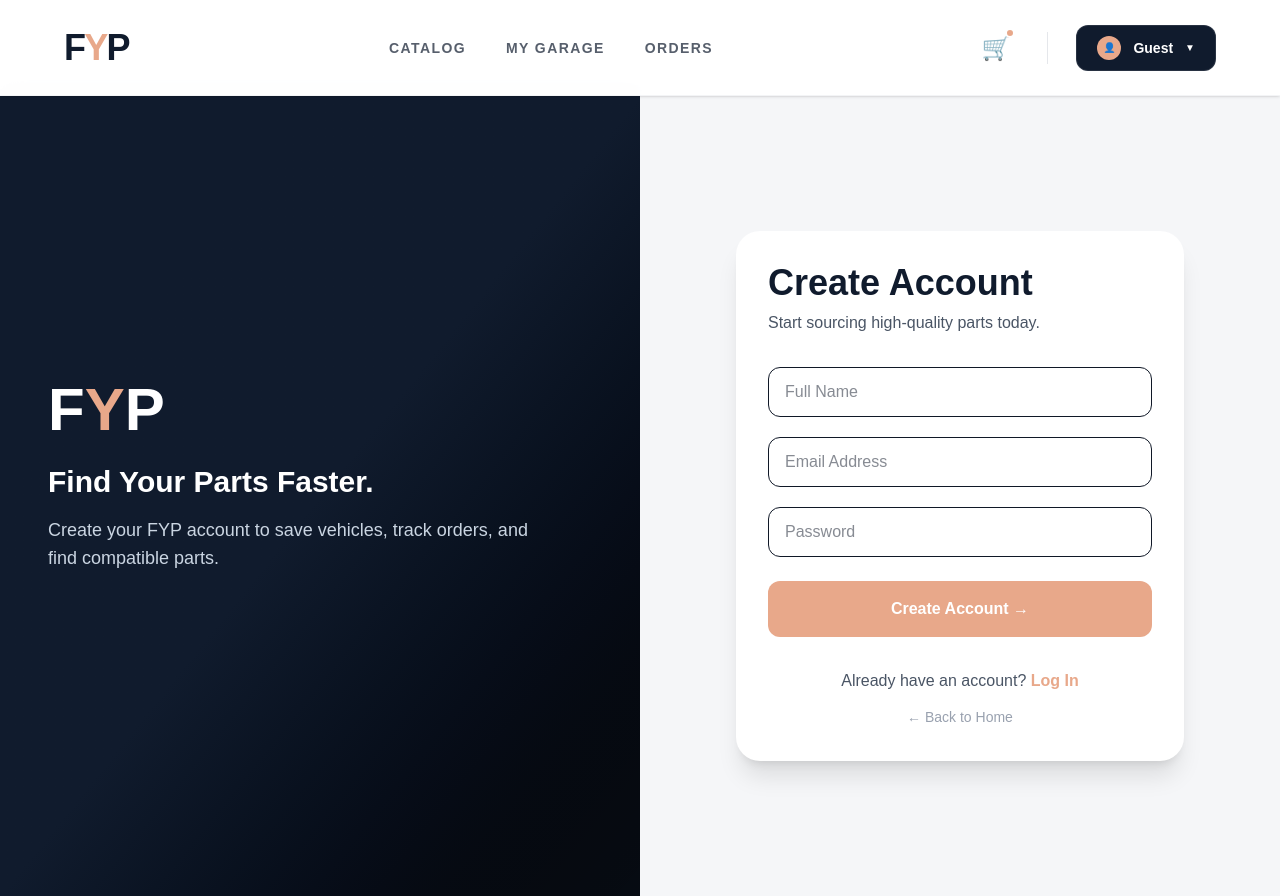
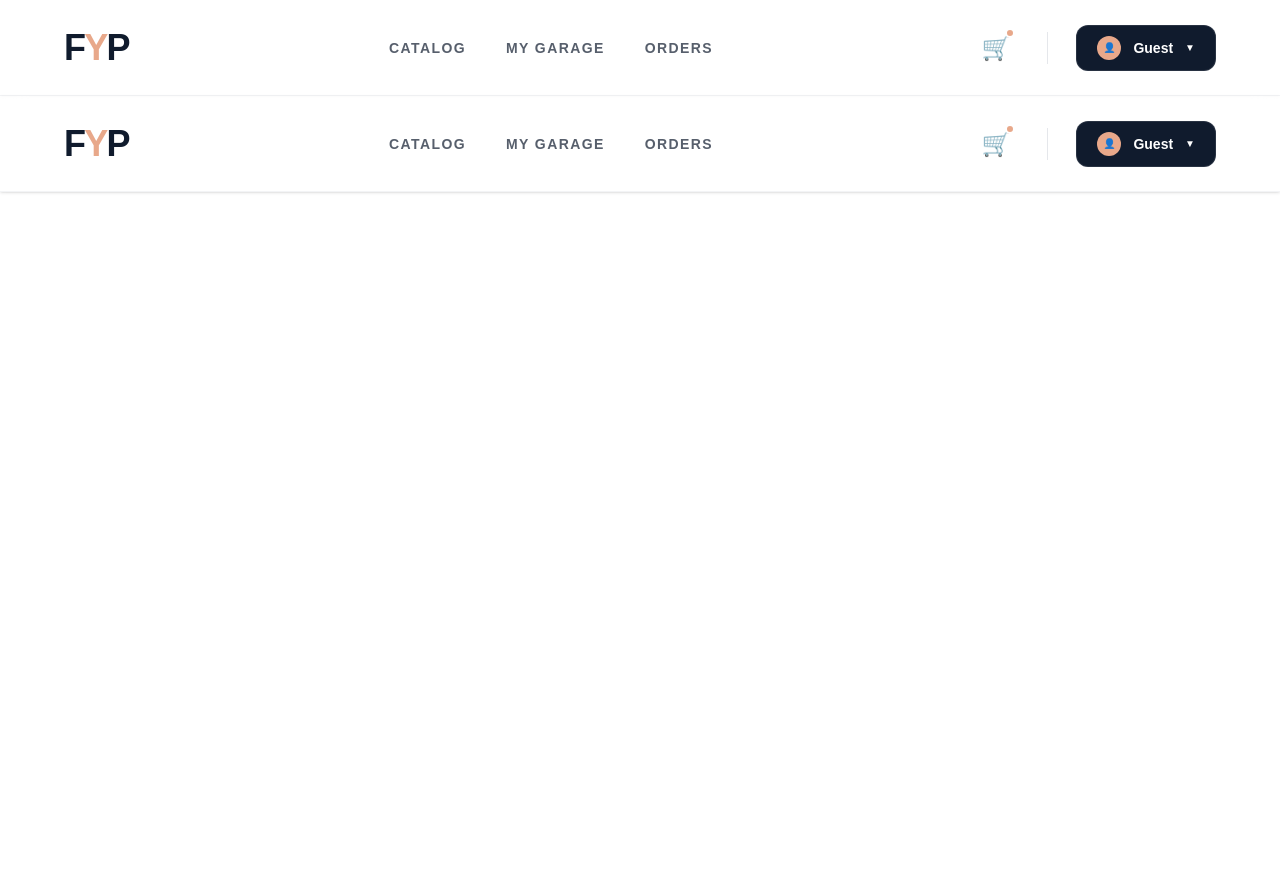
Before and after one commit to eyadhossam989-cyber/find-your-parts, a Next.js app: page /signup in a window 1280 px wide. After the commit the page ends 800 px from the top, so only its background shows below. Built offline with nearby package versions, Linux system fonts and the light colour scheme; no server answers.

Commit message:
new signup/login

```diff
--- a/app/login/page.tsx
+++ b/app/login/page.tsx
@@ -1,115 +1,70 @@
 "use client";
-
-import Link from "next/link";
 import { useState } from "react";
 import { useRouter } from "next/navigation";
-import { supabase } from "@/lib/supabaseClient";
+import Link from "next/link";
 
 export default function LoginPage() {
+  const [email, setEmail] = useState("");
   const router = useRouter();
 
-  const [email, setEmail] = useState("");
-  const [password, setPassword] = useState("");
+  const handleLogin = (e: React.FormEvent) => {
+    e.preventDefault();
 
-  const [loading, setLoading] = useState(false);
-  const [message, setMessage] = useState("");
-
-  async function handleLogin() {
-    setLoading(true);
-    setMessage("");
-
-    if (!email || !password) {
-      setMessage("Please enter your email and password.");
-      setLoading(false);
-      return;
+    // For the demo: If they log in, we'll give them a professional name
+    // unless they already signed up with one.
+    const existingName = localStorage.getItem("fyp-user-name");
+    if (!existingName) {
+      localStorage.setItem("fyp-user-name", "M4 Enthusiast");
     }
 
-    const { error } = await supabase.auth.signInWithPassword({
-      email,
-      password,
-    });
-
-    if (error) {
-      setMessage(error.message);
-      setLoading(false);
-      return;
-    }
-
-    router.push("/account");
-  }
+    router.push("/parts");
+  };
 
   return (
-    <main className="min-h-screen flex bg-[#f5f6f8]">
-      <div className="hidden lg:flex w-1/2 bg-[#101b2d] relative items-center justify-center">
-        <div className="absolute inset-0 bg-gradient-to-br from-[#101b2d] via-[#101b2d]/90 to-black" />
-
-        <div className="relative z-10 text-white max-w-md">
-          <h1 className="text-6xl font-extrabold mb-4">
+    <main className="min-h-screen bg-[#f5f6f8] flex items-center justify-center p-6">
+      <div className="max-w-md w-full bg-white rounded-3xl shadow-xl p-10 border border-gray-100">
+        <div className="text-center mb-8">
+          <h1 className="text-4xl font-black text-[#101b2d] tracking-tighter">
             F<span className="text-[#e8a88a]">Y</span>P
           </h1>
+          <p className="text-gray-500 font-bold mt-2">Welcome back, Captain.</p>
+        </div>
 
-          <p className="text-xl text-slate-300">
-            Find Your Parts. Premium automotive components for professionals.
-          </p>
-
-          <div className="mt-8 space-y-3">
-            <p>✔ Guaranteed Fitment</p>
-            <p>✔ Fast Delivery</p>
-            <p>✔ Premium OEM Quality</p>
-          </div>
-        </div>
-      </div>
-
-      <div className="w-full lg:w-1/2 flex items-center justify-center p-8">
-        <div className="w-full max-w-md bg-white p-8 rounded-3xl shadow-xl">
-          <h2 className="text-4xl font-extrabold text-[#101b2d] mb-2">
-            F<span className="text-[#e8a88a]">Y</span>P
-          </h2>
-
-          <p className="text-gray-600 mb-6">Sign in to your account</p>
-
-          <div className="space-y-4">
+        <form onSubmit={handleLogin} className="space-y-5">
+          <div>
+            <label className="text-xs font-black uppercase text-gray-400 ml-1">Email</label>
             <input
               type="email"
-              placeholder="Email"
-              className="w-full border rounded-xl p-4 focus:outline-none focus:ring-2 focus:ring-[#e8a88a]"
-              value={email}
-              onChange={(e) => setEmail(e.target.value)}
+              required
+              className="w-full border border-gray-200 rounded-xl p-4 mt-1 outline-none focus:ring-2 focus:ring-[#e8a88a] transition"
+              placeholder="driver@fyp.com"
             />
-
+          </div>
+          <div>
+            <div className="flex justify-between items-center ml-1">
+              <label className="text-xs font-black uppercase text-gray-400">Password</label>
+              <Link href="#" className="text-[10px] font-black text-[#e8a88a] uppercase">Forgot?</Link>
+            </div>
             <input
               type="password"
-              placeholder="Password"
-              className="w-full border rounded-xl p-4 focus:outline-none focus:ring-2 focus:ring-[#e8a88a]"
-              value={password}
-              onChange={(e) => setPassword(e.target.value)}
+              required
+              className="w-full border border-gray-200 rounded-xl p-4 mt-1 outline-none focus:ring-2 focus:ring-[#e8a88a] transition"
+              placeholder="••••••••"
             />
           </div>
 
-          {message && (
-            <p className="mt-4 text-sm font-bold text-red-500">{message}</p>
-          )}
+          <button
+            type="submit"
+            className="w-full bg-[#101b2d] text-white py-4 rounded-xl font-black mt-2 hover:bg-black transition-all shadow-lg active:scale-95"
+          >
+            Secure Login →
+          </button>
+        </form>
 
-          <button
-            onClick={handleLogin}
-            disabled={loading}
-            className="w-full bg-[#e8a88a] text-white py-4 rounded-xl font-extrabold mt-6 block text-center hover:scale-[1.02] transition disabled:opacity-60"
-          >
-            {loading ? "Signing In..." : "Sign In →"}
-          </button>
-
-          <div className="text-center mt-6 text-gray-600">
-            Don&apos;t have an account?{" "}
-            <Link href="/signup" className="text-[#e8a88a] font-extrabold">
-              Create one
-            </Link>
-          </div>
-
-          <div className="text-center mt-3">
-            <Link href="/" className="text-sm text-gray-400 hover:text-black">
-              ← Back to Home
-            </Link>
-          </div>
+        <div className="mt-8 pt-8 border-t border-gray-100">
+          <p className="text-center text-sm text-gray-500 font-bold">
+            New to the platform? <Link href="/signup" className="text-[#e8a88a] hover:underline">Join FYP</Link>
+          </p>
         </div>
       </div>
     </main>
--- a/app/signup/page.tsx
+++ b/app/signup/page.tsx
@@ -1,132 +1,121 @@
 "use client";
+import { useState, useRef, useEffect } from "react";
+import Link from "next/link";
+import { usePathname, useRouter } from "next/navigation";
 
-import Link from "next/link";
-import { useState } from "react";
-import { useRouter } from "next/navigation";
-import { supabase } from "@/lib/supabaseClient";
-
-export default function SignupPage() {
+export default function Navbar() {
+  const [isDropdownOpen, setIsDropdownOpen] = useState(false);
+  const [username, setUsername] = useState("Guest"); // Default state
+  const dropdownRef = useRef<HTMLDivElement>(null);
+  const pathname = usePathname();
   const router = useRouter();
 
-  const [fullName, setFullName] = useState("");
-  const [email, setEmail] = useState("");
-  const [password, setPassword] = useState("");
+  const isActive = (path: string) => pathname === path;
 
-  const [loading, setLoading] = useState(false);
-  const [message, setMessage] = useState("");
+  // 1. DYNAMIC LOGIC: Grab the name you set during Sign In
+  useEffect(() => {
+    const savedName = localStorage.getItem("fyp-user-name");
+    if (savedName) {
+      setUsername(savedName);
+    }
+  }, []);
 
-  async function handleSignup() {
-    setLoading(true);
-    setMessage("");
+  // Close dropdown when clicking outside
+  useEffect(() => {
+    const handleClickOutside = (event: MouseEvent) => {
+      if (dropdownRef.current && !dropdownRef.current.contains(event.target as Node)) {
+        setIsDropdownOpen(false);
+      }
+    };
+    document.addEventListener("mousedown", handleClickOutside);
+    return () => document.removeEventListener("mousedown", handleClickOutside);
+  }, []);
 
-    if (!fullName || !email || !password) {
-      setMessage("Please fill in all fields.");
-      setLoading(false);
-      return;
-    }
-
-    const { error } = await supabase.auth.signUp({
-      email,
-      password,
-      options: {
-        data: {
-          full_name: fullName,
-        },
-      },
-    });
-
-    if (error) {
-      setMessage(error.message);
-      setLoading(false);
-      return;
-    }
-
-    setMessage("Account created successfully!");
-    router.push("/account");
-  }
+  const handleSignOut = () => {
+    localStorage.removeItem("fyp-user-name"); // Clear the name on sign out
+    setIsDropdownOpen(false);
+    router.push("/signup");
+  };
 
   return (
-    <main className="min-h-screen flex bg-[#f5f6f8] text-[#101827]">
-      <section className="hidden lg:flex w-1/2 bg-[#101b2d] text-white relative overflow-hidden p-12 items-center">
-        <div className="absolute inset-0 bg-gradient-to-br from-[#101b2d] via-[#101b2d]/90 to-black/60" />
+    <header className="h-24 bg-white/80 backdrop-blur-md border-b border-gray-100 px-8 lg:px-16 flex items-center justify-between shadow-sm sticky top-0 z-50">
 
-        <div className="relative z-10 max-w-lg">
-          <h1 className="text-6xl font-extrabold mb-6">
-            F<span className="text-[#e8a88a]">Y</span>P
-          </h1>
+      {/* Brand Logo */}
+      <Link
+        href="/"
+        className="text-4xl font-black text-[#101b2d] tracking-tighter transition-all duration-300 hover:scale-105 group"
+      >
+        F<span className="text-[#e8a88a] group-hover:drop-shadow-[0_0_8px_rgba(232,168,138,0.6)]">Y</span>P
+      </Link>
 
-          <h2 className="text-3xl font-extrabold mb-4">
-            Find Your Parts Faster.
-          </h2>
+      {/* Navigation */}
+      <nav className="hidden md:flex items-center gap-10">
+        {[
+          { name: "Catalog", href: "/parts" },
+          { name: "My Garage", href: "/garage" },
+          { name: "Orders", href: "/orders" },
+        ].map((link) => (
+          <Link
+            key={link.name}
+            href={link.href}
+            className={`relative text-sm font-black uppercase tracking-widest transition-colors duration-300 group
+              ${isActive(link.href) ? "text-[#e8a88a]" : "text-[#101b2d]/70 hover:text-[#101b2d]"}`}
+          >
+            {link.name}
+            <span className={`absolute -bottom-1 left-0 w-0 h-0.5 bg-[#e8a88a] transition-all duration-300 group-hover:w-full
+              ${isActive(link.href) ? "w-full" : ""}`}
+            />
+          </Link>
+        ))}
+      </nav>
 
-          <p className="text-slate-300 text-lg mb-10">
-            Create your FYP account to save vehicles, track orders, and find
-            compatible parts.
-          </p>
-        </div>
-      </section>
+      {/* Action Buttons */}
+      <div className="flex items-center gap-5 relative" ref={dropdownRef}>
+        <Link href="/cart" className="relative p-2 text-[#101b2d] hover:bg-gray-50 rounded-full transition-all group">
+          <span className="text-2xl">🛒</span>
+          <span className="absolute top-1 right-1 w-2.5 h-2.5 bg-[#e8a88a] rounded-full border-2 border-white" />
+        </Link>
 
-      <section className="w-full lg:w-1/2 flex items-center justify-center p-8">
-        <div className="w-full max-w-md bg-white rounded-3xl shadow-xl p-8">
-          <h2 className="text-4xl font-extrabold text-[#101b2d]">
-            Create Account
-          </h2>
+        <div className="h-8 w-[1px] bg-gray-200 mx-2 hidden sm:block" />
 
-          <p className="text-gray-600 mt-2 mb-8">
-            Start sourcing high-quality parts today.
-          </p>
-
-          <div className="space-y-5">
-            <input
-              className="w-full border rounded-xl px-4 py-3"
-              placeholder="Full Name"
-              value={fullName}
-              onChange={(e) => setFullName(e.target.value)}
-            />
-
-            <input
-              className="w-full border rounded-xl px-4 py-3"
-              placeholder="Email Address"
-              type="email"
-              value={email}
-              onChange={(e) => setEmail(e.target.value)}
-            />
-
-            <input
-              className="w-full border rounded-xl px-4 py-3"
-              placeholder="Password"
-              type="password"
-              value={password}
-              onChange={(e) => setPassword(e.target.value)}
-            />
-          </div>
-
-          {message && (
-            <p className="mt-4 text-sm font-bold text-[#e8a88a]">{message}</p>
-          )}
-
+        {/* Account Dropdown */}
+        <div className="relative">
           <button
-            onClick={handleSignup}
-            disabled={loading}
-            className="w-full bg-[#e8a88a] text-white py-4 rounded-xl font-extrabold mt-6 block text-center disabled:opacity-60"
+            onClick={() => setIsDropdownOpen(!isDropdownOpen)}
+            className="flex items-center gap-3 bg-[#101b2d] text-white px-5 py-2.5 rounded-xl font-bold transition-all duration-300 hover:bg-[#1a2b47] border border-white/10 active:scale-95"
           >
-            {loading ? "Creating Account..." : "Create Account →"}
+            <div className="w-6 h-6 rounded-full bg-[#e8a88a] flex items-center justify-center text-[10px] text-[#101b2d]">
+              👤
+            </div>
+            {/* THIS TEXT IS NOW DYNAMIC */}
+            <span className="text-sm truncate max-w-[100px]">{username}</span>
+            <span className={`text-[10px] transition-transform duration-300 ${isDropdownOpen ? 'rotate-180' : ''}`}>▼</span>
           </button>
 
-          <p className="text-center text-gray-600 mt-8">
-            Already have an account?{" "}
-            <Link href="/login" className="font-extrabold text-[#e8a88a]">
-              Log In
-            </Link>
-          </p>
+          {isDropdownOpen && (
+            <div className="absolute right-0 mt-3 w-56 bg-white rounded-2xl shadow-2xl border border-gray-100 py-2 z-[60] animate-in fade-in slide-in-from-top-2 duration-200">
+              <div className="px-4 py-3 border-b border-gray-50 mb-1">
+                <p className="text-[10px] font-black text-gray-400 uppercase tracking-widest">Profile</p>
+                <p className="text-sm font-bold text-[#101b2d] truncate">{username}</p>
+              </div>
 
-          <div className="text-center mt-3">
-            <Link href="/" className="text-sm text-gray-400 hover:text-black">
-              ← Back to Home
-            </Link>
-          </div>
+              <Link href="/account" onClick={() => setIsDropdownOpen(false)} className="flex items-center gap-3 px-4 py-3 text-sm font-bold text-gray-700 hover:bg-gray-50 hover:text-[#e8a88a]">
+                <span>👤</span> Settings
+              </Link>
+
+              <Link href="/login" onClick={() => setIsDropdownOpen(false)} className="flex items-center gap-3 px-4 py-3 text-sm font-bold text-gray-700 hover:bg-gray-50 hover:text-[#e8a88a]">
+                <span>🔑</span> Switch Account
+              </Link>
+
+              <div className="h-[1px] bg-gray-100 my-1 mx-2" />
+
+              <button onClick={handleSignOut} className="w-full flex items-center gap-3 px-4 py-3 text-sm font-bold text-red-500 hover:bg-red-50 transition-colors text-left">
+                <span>🚪</span> Sign Out
+              </button>
+            </div>
+          )}
         </div>
-      </section>
-    </main>
+      </div>
+    </header>
   );
 }
```
